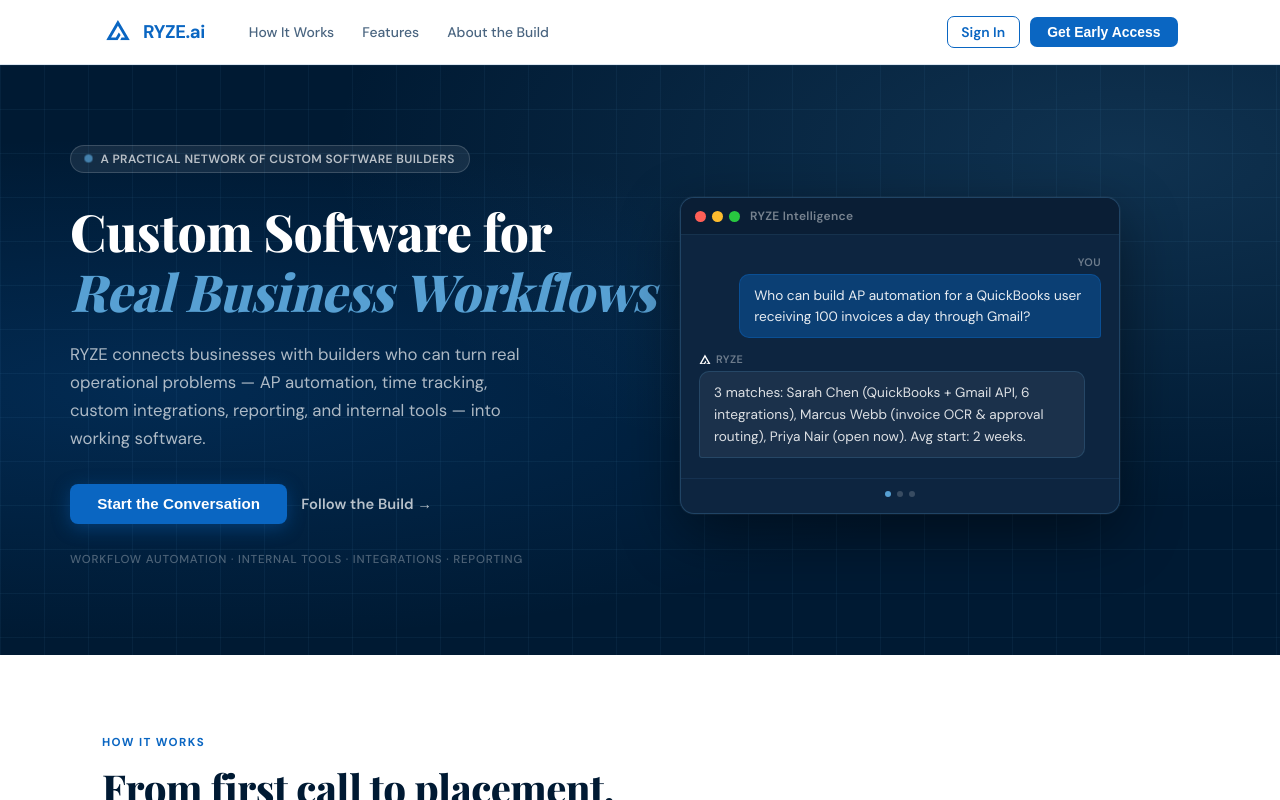
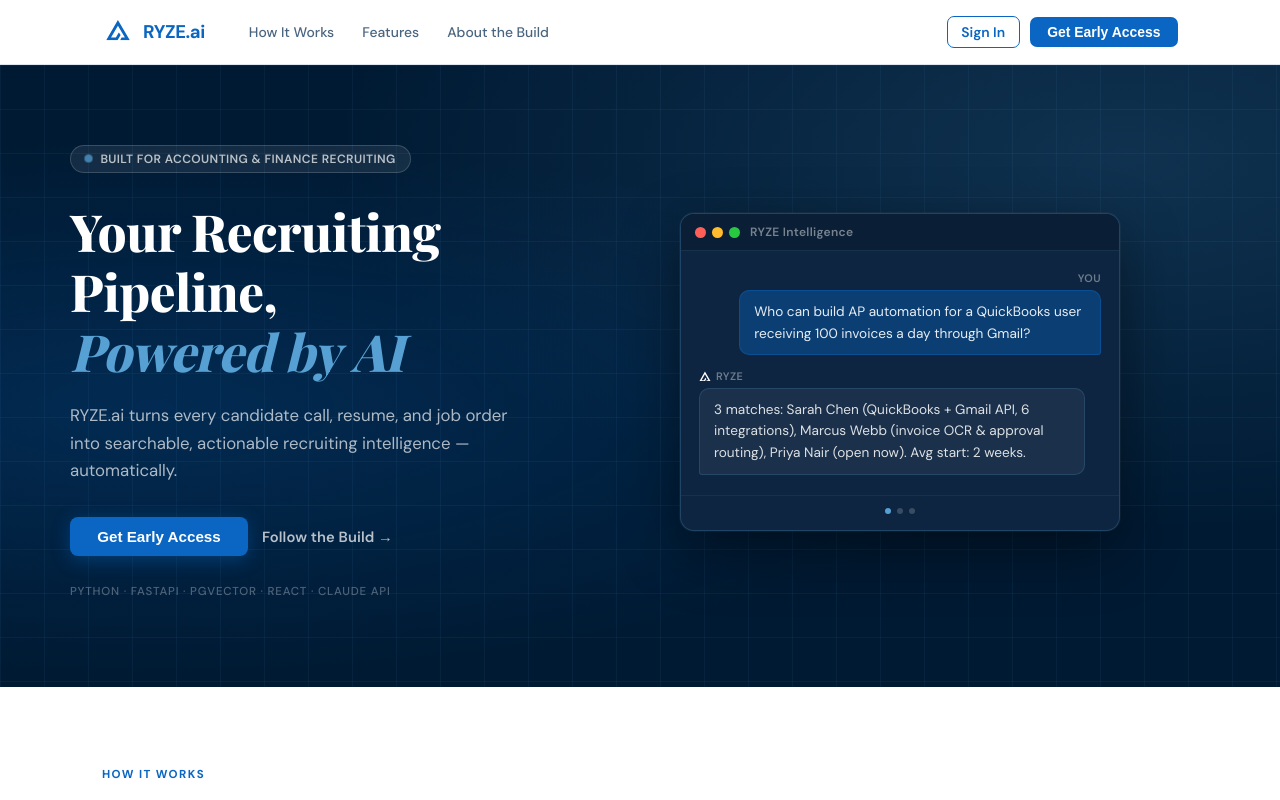
Before and after one commit to djahern-max/ryzerecruiting_frontend, a React (Vite) app: page / in a window 1280 px wide. Built offline with nearby package versions, Linux system fonts and the light colour scheme; a web font is replaced by a local one.

Commit message:
reverted landing page back to recruiter messsaging

```diff
--- a/src/pages/Landing.jsx
+++ b/src/pages/Landing.jsx
@@ -294,20 +294,16 @@ export default function Landing() {
           <div className={styles.heroContent}>
             <div className={styles.heroBadge}>
               <span className={styles.heroPulse} />
-              A practical network of custom software builders
+              Built for Accounting &amp; Finance Recruiting
             </div>
-
             <h1 className={styles.heroH1}>
-              Custom Software for{" "}
-              <em className={styles.heroEm}>Real&nbsp;Business&nbsp;Workflows</em>
+              Your Recruiting Pipeline,{" "}
+              <em className={styles.heroEm}>Powered&nbsp;by&nbsp;AI</em>
             </h1>
-
             <p className={styles.heroSub}>
-              RYZE connects businesses with builders who can turn real operational
-              problems — AP automation, time tracking, custom integrations, reporting,
-              and internal tools — into working software.
+              RYZE.ai turns every candidate call, resume, and job order into
+              searchable, actionable recruiting intelligence — automatically.
             </p>
-
             <div className={styles.heroCtas}>
               <button
                 className={styles.heroCtaPrimary}
@@ -315,16 +311,14 @@ export default function Landing() {
                   waitlistRef.current?.scrollIntoView({ behavior: "smooth" })
                 }
               >
-                Start the Conversation
+                Get Early Access
               </button>
-
               <a href="/about" className={styles.heroCtaSecondary}>
                 Follow the Build →
               </a>
             </div>
-
             <p className={styles.heroStack}>
-              Workflow Automation · Internal Tools · Integrations · Reporting
+              Python · FastAPI · pgvector · React · Claude API
             </p>
           </div>
 
```
